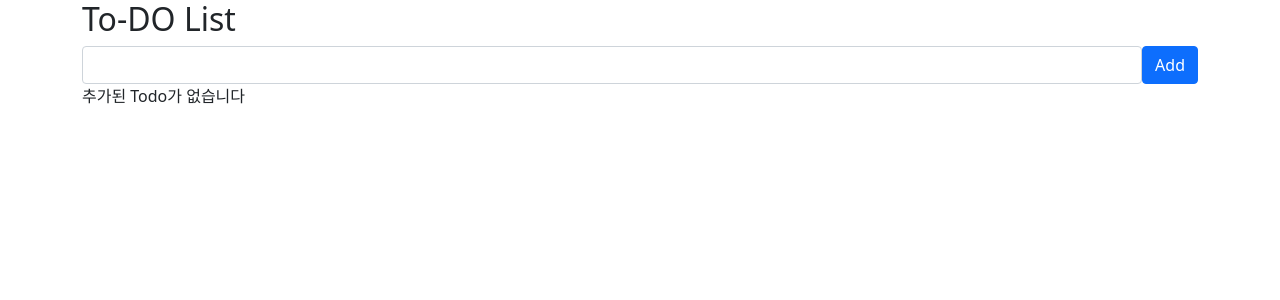
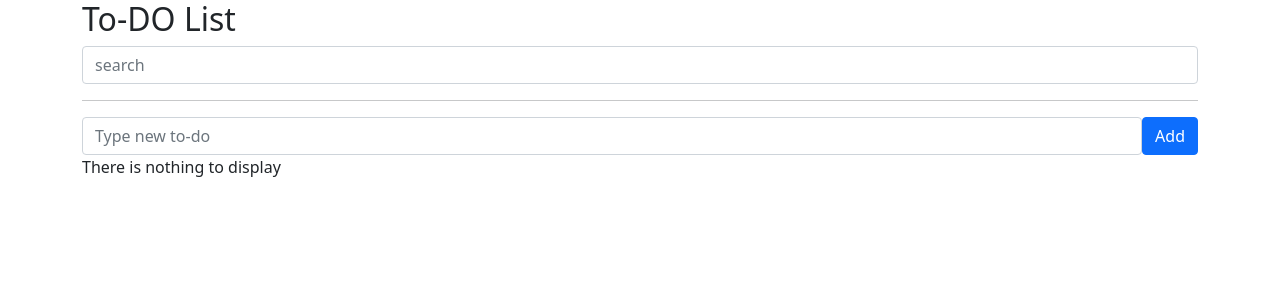
Before and after one commit to dku19jam/vue3, a Vue app: page / in a window 1280 px wide. Shown: the top 300 px of the page. Built offline with nearby package versions, Linux system fonts and the light colour scheme.

Commit message:
23, 24, 25, 26, 27 computed - 저장된 값을 캐시에서 꺼내옴 json-server로 모의 DB 데이터 조회

```diff
--- /dev/null
+++ b/db.json
@@ -0,0 +1,52 @@
+{
+  "todos": [
+    {
+      "id": 1,
+      "content": "hi"
+    },
+    {
+      "id": 2,
+      "content": "hi2"
+    },
+    {
+      "subject": "asdf",
+      "completed": false,
+      "id": 3
+    },
+    {
+      "subject": "dfg",
+      "completed": false,
+      "id": 4
+    },
+    {
+      "subject": "asd",
+      "completed": false,
+      "id": 5
+    },
+    {
+      "subject": "dddddd",
+      "completed": false,
+      "id": 6
+    },
+    {
+      "subject": "asdf",
+      "completed": false,
+      "id": 7
+    },
+    {
+      "subject": "123",
+      "completed": false,
+      "id": 8
+    },
+    {
+      "subject": "asd",
+      "completed": false,
+      "id": 9
+    },
+    {
+      "subject": "asd",
+      "completed": false,
+      "id": 10
+    }
+  ]
+}
--- a/package.json
+++ b/package.json
@@ -8,6 +8,7 @@
     "lint": "vue-cli-service lint"
   },
   "dependencies": {
+    "axios": "^0.27.2",
     "core-js": "^3.8.3",
     "vue": "^3.2.13"
   },
--- a/src/App.vue
+++ b/src/App.vue
@@ -1,11 +1,18 @@
 <template>
   <div class="container">
     <h2>To-DO List</h2>
+    <input
+        class="form-control"
+        type="text"
+        v-model="searchText"
+        placeholder="search"
+    >
+    <hr>
     <TodoSimpleForm @add-todo="addTodo"></TodoSimpleForm>
 
-    <div v-if="!todos.length">추가된 Todo가 없습니다</div>
+    <div v-if="!filteredTodos.length">There is nothing to display</div>
     <TodoList
-        :todos="todos"
+        :todos="filteredTodos"
         @toggle-todo="toggleTodo"
         @delete-todo="deleteTodo">
     </TodoList>
@@ -14,9 +21,10 @@
 </template>
 
 <script>
-import {ref} from "vue";
+import {ref,computed} from "vue";
 import TodoSimpleForm from "@/components/TodoSimpleForm";
 import TodoList from "@/components/TodoList";
+import axios from "axios";
 
 
 export default {
@@ -32,7 +40,17 @@ export default {
     }
 
     const addTodo = (todo) => {
-      todos.value.push(todo);
+      console.log('start');
+      axios.post("http://localhost:3000/todos", {
+        subject: todo.subject,
+        completed: todo.completed,
+      }).then(res => {
+        console.log(res)
+        todos.value.push(res.data);
+      }).catch(err =>{
+        console.log(err)
+      });
+      console.log('hello');
     };
 
     const toggleTodo = (index) => {
@@ -40,6 +58,17 @@ export default {
       todos.value[index].completed = !todos.value[index].completed;
       console.log(todos.value[index]);
     }
+
+    const searchText = ref("");
+
+    const filteredTodos =computed(()=>{
+      if (searchText.value) {
+        return todos.value.filter( todo => {
+          return todo.subject.includes(searchText.value);
+        });
+      }
+      return todos.value;
+    })
 
     const deleteTodo = (index) => {
       todos.value.splice(index, 1);
@@ -51,6 +80,8 @@ export default {
       addTodo,
       deleteTodo,
       toggleTodo,
+      searchText,
+      filteredTodos,
     };
   }
 }
--- a/src/components/TodoSimpleForm.vue
+++ b/src/components/TodoSimpleForm.vue
@@ -5,7 +5,9 @@
         <input
             class="form-control"
             type="text"
-            v-model="todo">
+            v-model="todo"
+            placeholder="Type new to-do"
+        >
       </div>
       <div>
         <button
```
Also changed, not shown: 1 other file (tests, documents, lock files or other folders).
